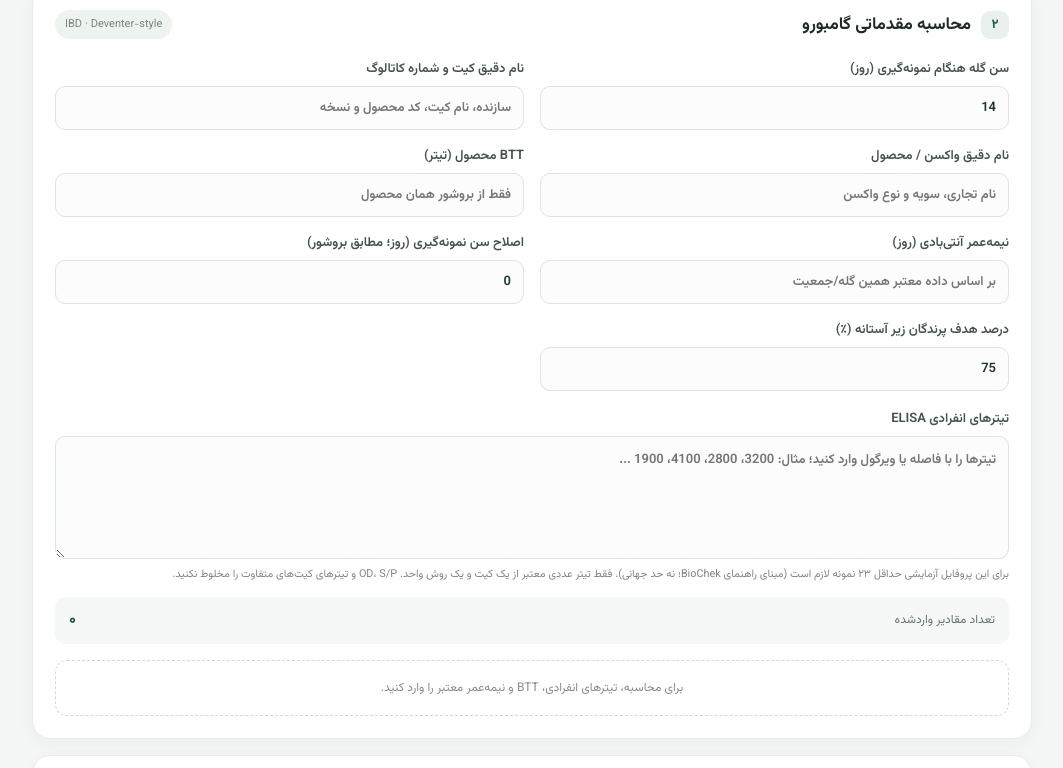
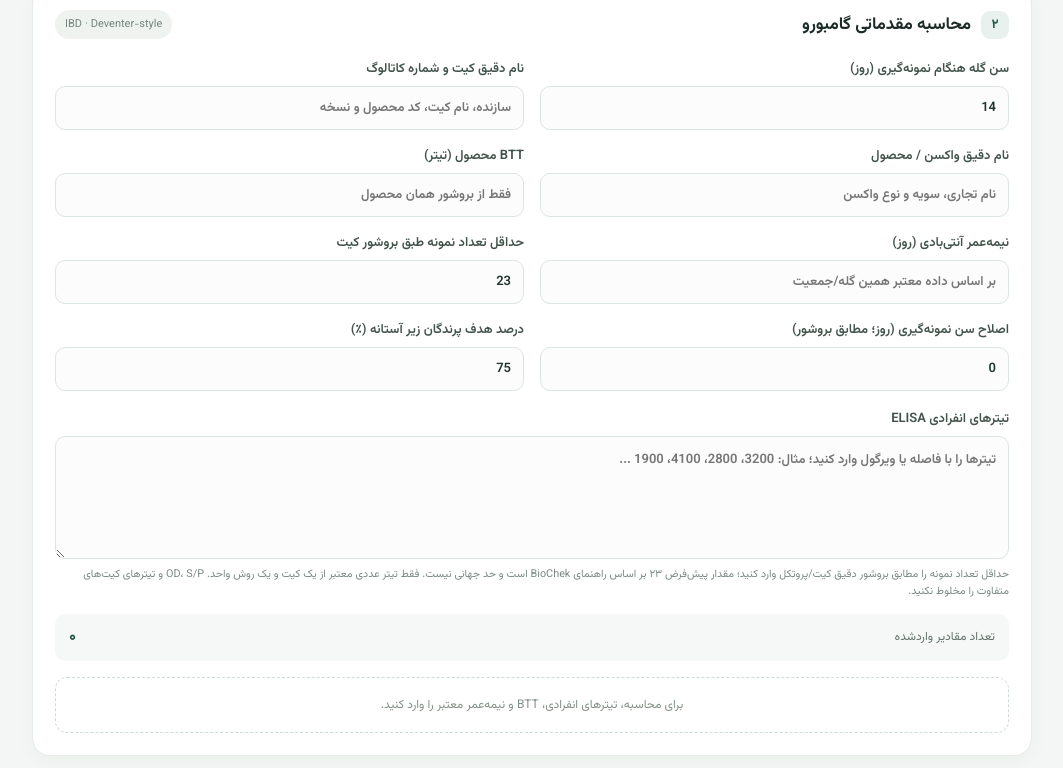
Before and after one commit to dradine/Adine-Poultry-health, a React (Vite) app: page / in a window 1280 px wide. Shown: the part 632-1400 px from the top of the page, without its empty margins (108-1171 px from the left). Built offline with nearby package versions, Linux system fonts and the light colour scheme.

Commit message:
Make minimum sample threshold kit-specific in IBD UI

```diff
--- a/src/App.tsx
+++ b/src/App.tsx
@@ -47,6 +47,7 @@ export default function App() {
   const [btt, setBtt] = useState('')
   const [halfLife, setHalfLife] = useState('')
   const [correctionDays, setCorrectionDays] = useState('0')
+  const [minimumSampleCount, setMinimumSampleCount] = useState('23')
   const [susceptiblePercent, setSusceptiblePercent] = useState('75')
   const [titersText, setTitersText] = useState('')
   const [kitName, setKitName] = useState('')
@@ -64,13 +65,13 @@ export default function App() {
         halfLifeDays: Number(normalizeDigits(halfLife)),
         susceptiblePercent: Number(normalizeDigits(susceptiblePercent)),
         correctionDays: Number(normalizeDigits(correctionDays)),
-        minimumSampleCount: 23,
+        minimumSampleCount: Number(normalizeDigits(minimumSampleCount)),
         titers,
       })
     } catch {
       return null
     }
-  }, [samplingAge, btt, halfLife, susceptiblePercent, correctionDays, titers, kitName, vaccineName])
+  }, [samplingAge, btt, halfLife, susceptiblePercent, correctionDays, minimumSampleCount, titers, kitName, vaccineName])
 
   function saveProfile() {
     setError('')
@@ -181,6 +182,9 @@ export default function App() {
           <label>نیمه‌عمر آنتی‌بادی (روز)
             <input inputMode="decimal" value={halfLife} onChange={(e) => setHalfLife(e.target.value)} placeholder="بر اساس داده معتبر همین گله/جمعیت" />
           </label>
+          <label>حداقل تعداد نمونه طبق بروشور کیت
+            <input inputMode="numeric" value={minimumSampleCount} onChange={(e) => setMinimumSampleCount(e.target.value)} />
+          </label>
           <label>اصلاح سن نمونه‌گیری (روز؛ مطابق بروشور)
             <input inputMode="decimal" value={correctionDays} onChange={(e) => setCorrectionDays(e.target.value)} />
           </label>
@@ -190,7 +194,7 @@ export default function App() {
         </div>
         <label className="wide-label">تیترهای انفرادی ELISA
           <textarea value={titersText} onChange={(e) => setTitersText(e.target.value)} rows={4} placeholder="تیترها را با فاصله یا ویرگول وارد کنید؛ مثال: 3200، 2800، 4100، 1900 ..." />
-          <small>برای این پروفایل آزمایشی حداقل ۲۳ نمونه لازم است (مبنای راهنمای BioChek؛ نه حد جهانی). فقط تیتر عددی معتبر از یک کیت و یک روش واحد. OD، S/P و تیترهای کیت‌های متفاوت را مخلوط نکنید.</small>
+          <small>حداقل تعداد نمونه را مطابق بروشور دقیق کیت/پروتکل وارد کنید؛ مقدار پیش‌فرض ۲۳ بر اساس راهنمای BioChek است و حد جهانی نیست. فقط تیتر عددی معتبر از یک کیت و یک روش واحد. OD، S/P و تیترهای کیت‌های متفاوت را مخلوط نکنید.</small>
         </label>
         <div className="data-summary">
           <span>تعداد مقادیر واردشده</span>
```
